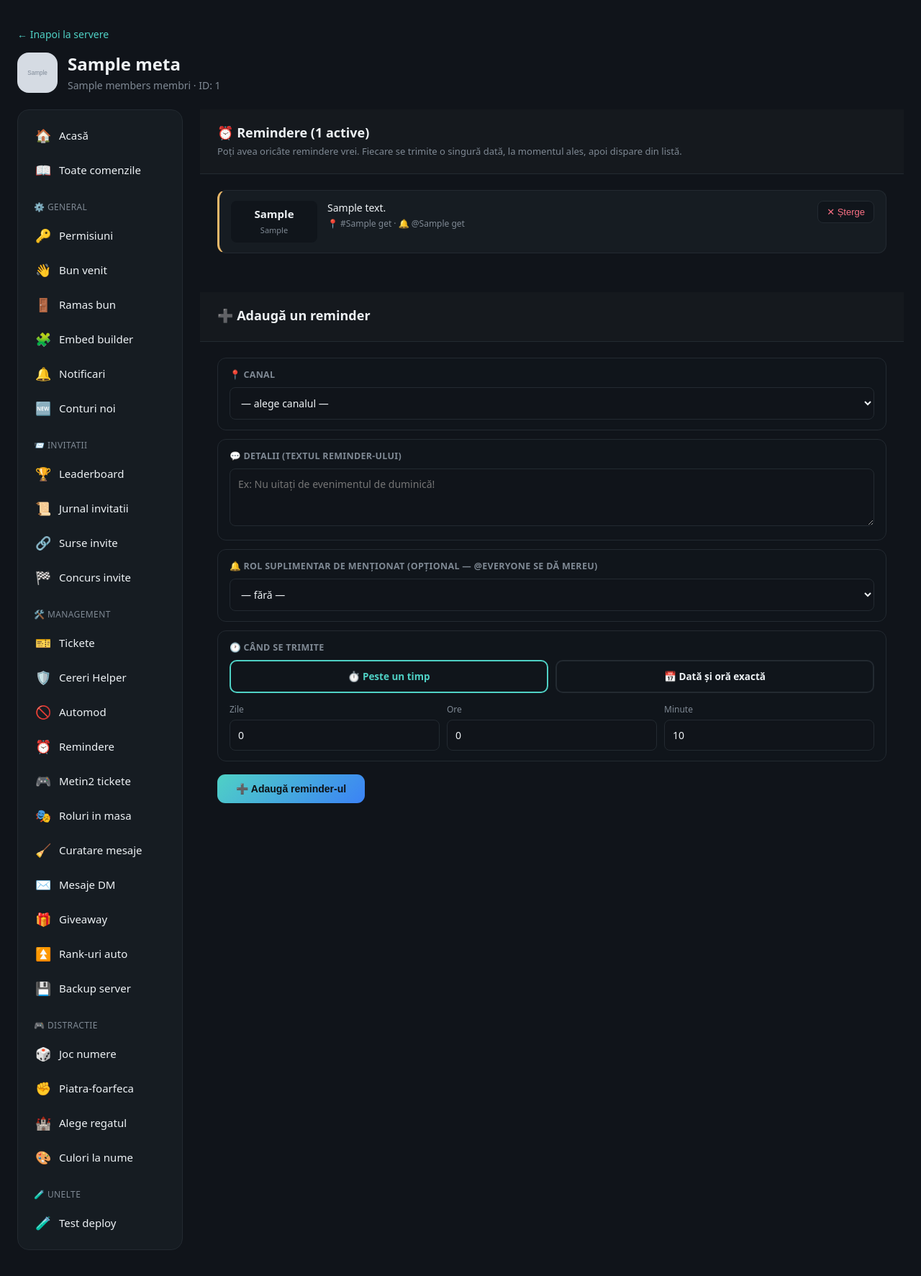
After one commit to razvan1479/Sir-Penguin, a Flask app: template dashboard/templates/reminders.html in a window 1280 px wide. The commit adds this page. Shown: the whole page at 72% size. Run offline with Flask 3, Linux system fonts and the light colour scheme; the template is opened without the code that fills it: most values are stand-ins (such as "Sample title", 1, 10 or a date in 2020); grey boxes marked "Sample" are stand-in pictures.

Commit message:
v26.11.0

```diff
--- a/dashboard/app.py
+++ b/dashboard/app.py
@@ -947,6 +947,98 @@ def helperapp_page(guild_id):
                            max_questions=5,
                            meta=storage.get(gid, "meta", {}),
                            section="helperapp", saved=request.args.get("saved"))
+
+
+@app.route("/reminders/<guild_id>", methods=["GET", "POST"])
+@guild_required
+def reminders_page(guild_id):
+    gid = int(guild_id)
+    reminders = storage.get(gid, "reminders", []) or []
+
+    if request.method == "POST":
+        action = request.form.get("action", "add")
+        if action == "add":
+            channel_id = _to_int(request.form.get("channel_id", ""))
+            message = request.form.get("message", "").strip()
+            mode = request.form.get("mode", "relative")
+            trigger_ts = None
+            error = None
+
+            if not channel_id:
+                error = "Alege un canal."
+            elif not message:
+                error = "Scrie un text pentru reminder."
+            elif mode == "relative":
+                days = _to_int(request.form.get("days", "")) or 0
+                hours = _to_int(request.form.get("hours", "")) or 0
+                minutes = _to_int(request.form.get("minutes", "")) or 0
+                total_seconds = days * 86400 + hours * 3600 + minutes * 60
+                if total_seconds <= 0:
+                    error = "Alege cel puțin o durată (zile/ore/minute) mai mare ca 0."
+                else:
+                    trigger_ts = _time.time() + total_seconds
+            else:  # mode == "exact"
+                date_str = request.form.get("date", "")
+                time_str = request.form.get("time", "") or "00:00"
+                try:
+                    import datetime
+                    from zoneinfo import ZoneInfo
+                    dt = datetime.datetime.strptime(f"{date_str} {time_str}", "%Y-%m-%d %H:%M")
+                    dt = dt.replace(tzinfo=ZoneInfo("Europe/Bucharest"))
+                    trigger_ts = dt.timestamp()
+                    if trigger_ts <= _time.time():
+                        error = "Data și ora alese sunt deja în trecut."
+                except ValueError:
+                    error = "Data sau ora nu sunt valide."
+
+            if not error:
+                reminders.append({
+                    "id": uuid.uuid4().hex[:10],
+                    "channel_id": channel_id,
+                    "message": message,
+                    "trigger_ts": trigger_ts,
+                    "role_id": _to_int(request.form.get("role_id", "")) or None,
+                    "created_ts": _time.time(),
+                })
+                storage.set(gid, "reminders", reminders)
+                return redirect(url_for("reminders_page", guild_id=guild_id, saved=1))
+            return redirect(url_for("reminders_page", guild_id=guild_id, error=error))
+
+        elif action == "delete":
+            rid = request.form.get("id")
+            reminders = [r for r in reminders if r.get("id") != rid]
+            storage.set(gid, "reminders", reminders)
+            return redirect(url_for("reminders_page", guild_id=guild_id))
+
+    channels = storage.get(gid, "channels", {}) or {}
+    roles = storage.get(gid, "roles", {}) or {}
+    reminders_sorted = sorted(reminders, key=lambda r: r.get("trigger_ts", 0))
+
+    import datetime
+    from zoneinfo import ZoneInfo
+    tz = ZoneInfo("Europe/Bucharest")
+    now = _time.time()
+    for r in reminders_sorted:
+        ts = r.get("trigger_ts", 0)
+        dt = datetime.datetime.fromtimestamp(ts, tz)
+        r["when_str"] = dt.strftime("%d.%m %H:%M")
+        remaining = ts - now
+        if remaining <= 0:
+            r["in_str"] = "acum"
+        elif remaining < 3600:
+            r["in_str"] = f"peste {int(remaining // 60)} min"
+        elif remaining < 86400:
+            r["in_str"] = f"peste {int(remaining // 3600)} h"
+        else:
+            r["in_str"] = f"peste {int(remaining // 86400)} zile"
+
+    ch_by_id = {str(c["id"]): c["name"] for c in channels.get("texts", [])}
+    role_by_id = {str(r["id"]): r["name"] for r in roles.get("list", [])}
+    return render_template("reminders.html", guild_id=guild_id, reminders=reminders_sorted,
+                           text_channels=channels.get("texts", []), roles=roles.get("list", []),
+                           ch_by_id=ch_by_id, role_by_id=role_by_id,
+                           meta=storage.get(gid, "meta", {}), section="reminders",
+                           saved=request.args.get("saved"), error=request.args.get("error"))
 
 
 @app.route("/tickets/<guild_id>", methods=["GET", "POST"])
--- a/dashboard/templates/base.html
+++ b/dashboard/templates/base.html
@@ -101,6 +101,7 @@
       <a class="nav {% if section=='tickets' %}active{% endif %}" href="/tickets/{{ guild_id }}"><span class="ic">🎫</span> Tickete</a>
       <a class="nav {% if section=='helperapp' %}active{% endif %}" href="/helperapp/{{ guild_id }}"><span class="ic">🛡️</span> Cereri Helper</a>
       <a class="nav {% if section=='automod' %}active{% endif %}" href="/automod/{{ guild_id }}"><span class="ic">🚫</span> Automod</a>
+      <a class="nav {% if section=='reminders' %}active{% endif %}" href="/reminders/{{ guild_id }}"><span class="ic">⏰</span> Remindere</a>
       <a class="nav {% if section=='metin2' %}active{% endif %}" href="/metin2/{{ guild_id }}"><span class="ic">🎮</span> Metin2 tickete</a>
       <a class="nav {% if section=='massrole' %}active{% endif %}" href="/massrole/{{ guild_id }}"><span class="ic">🎭</span> Roluri in masa</a>
       <a class="nav {% if section=='cleanup' %}active{% endif %}" href="/cleanup/{{ guild_id }}"><span class="ic">🧹</span> Curatare mesaje</a>
--- /dev/null
+++ b/dashboard/templates/reminders.html
@@ -0,0 +1,144 @@
+{% extends "base.html" %}
+{% block title %}Remindere · {{ meta.get('name','Server') }}{% endblock %}
+
+{% block extra_style %}
+  .panel { padding:0; margin-bottom:22px; overflow:hidden; }
+  .panel-head { padding:20px 24px; border-bottom:1px solid var(--glass-border); background:rgba(255,255,255,.02); }
+  .panel-head h3 { margin:0 0 4px; font-size:18px; }
+  .panel-body { padding:22px 24px; }
+  .sub { color:var(--muted); font-size:13px; margin:0; line-height:1.6; }
+  .field { background:var(--input); border:1px solid var(--glass-border); border-radius:12px; padding:14px 16px; margin-bottom:12px; }
+  .field > label { display:block; font-size:12.5px; color:var(--muted); margin:0 0 9px; font-weight:700; text-transform:uppercase; letter-spacing:.3px; }
+  input[type=text], input[type=number], input[type=date], input[type=time], select, textarea { width:100%; padding:11px; border-radius:8px; border:1px solid var(--glass-border); background:var(--bg); color:var(--text); font-size:14px; box-sizing:border-box; font-family:inherit; }
+  textarea { min-height:80px; resize:vertical; }
+  .save { margin-top:6px; background:linear-gradient(135deg,var(--accent),var(--accent2)); color:#0d1013; border:none; padding:12px 26px; border-radius:11px; font-weight:700; font-size:14px; cursor:pointer; }
+  .saved { background:rgba(34,197,94,.12); border:1px solid rgba(34,197,94,.3); color:#4ade80; border-radius:10px; padding:11px 15px; margin-bottom:16px; font-size:14px; }
+  .err { background:rgba(251,113,133,.12); border:1px solid rgba(251,113,133,.3); color:#fb7185; border-radius:10px; padding:11px 15px; margin-bottom:16px; font-size:14px; }
+  .modes { display:flex; gap:10px; margin-bottom:14px; }
+  .mode-opt { position:relative; flex:1; display:block; background:var(--input); border:2px solid var(--glass-border); border-radius:10px; padding:12px 14px; cursor:pointer; text-align:center; font-weight:700; font-size:13.5px; transition:border-color .15s; }
+  .mode-opt input { position:absolute; opacity:0; }
+  .mode-opt:has(input:checked) { border-color:var(--accent); color:var(--accent); }
+  .mode-opt.on { border-color:var(--accent); color:var(--accent); }
+  .grid3 { display:grid; grid-template-columns:1fr 1fr 1fr; gap:10px; }
+  .grid2 { display:grid; grid-template-columns:1fr 1fr; gap:10px; }
+  @media (max-width:640px){ .grid3, .grid2 { grid-template-columns:1fr; } }
+  .relmode, .exactmode { display:none; }
+  .relmode.on, .exactmode.on { display:block; }
+
+  .rem { display:flex; align-items:flex-start; gap:14px; background:var(--card); border:1px solid var(--glass-border); border-left:3px solid var(--gold); border-radius:12px; padding:14px 16px; margin-bottom:10px; }
+  .rem .when { flex:none; min-width:120px; text-align:center; background:var(--input); border-radius:8px; padding:8px 10px; }
+  .rem .when b { display:block; font-size:15px; }
+  .rem .when small { color:var(--muted); font-size:11px; }
+  .rem .body { flex:1; min-width:0; }
+  .rem .msg { font-size:14px; margin-bottom:4px; word-break:break-word; }
+  .rem .meta { color:var(--muted); font-size:12px; }
+  .rem .del { background:var(--input); border:1px solid var(--glass-border); color:#fb7185; border-radius:8px; padding:7px 12px; cursor:pointer; font-size:13px; flex:none; }
+  .empty { text-align:center; color:var(--muted); padding:30px; }
+{% endblock %}
+
+{% block content %}
+  {% if saved %}<div class="saved">✅ Reminder adăugat!</div>{% endif %}
+  {% if error %}<div class="err">⚠️ {{ error }}</div>{% endif %}
+
+  <div class="panel">
+    <div class="panel-head">
+      <h3>⏰ Remindere ({{ reminders|length }} active)</h3>
+      <p class="sub">Poți avea oricâte remindere vrei. Fiecare se trimite o singură dată, la momentul ales, apoi dispare din listă.</p>
+    </div>
+    <div class="panel-body">
+      {% if not reminders %}
+      <div class="empty">Niciun reminder activ încă. Adaugă unul mai jos.</div>
+      {% else %}
+        {% for r in reminders %}
+        <div class="rem">
+          <div class="when">
+            <b>{{ r.when_str }}</b>
+            <small>{{ r.in_str }}</small>
+          </div>
+          <div class="body">
+            <div class="msg">{{ r.message }}</div>
+            <div class="meta">
+              📍 #{{ ch_by_id.get(r.channel_id|string, '?') }}
+              {% if r.role_id %} · 🔔 @{{ role_by_id.get(r.role_id|string, '?') }}{% endif %}
+            </div>
+          </div>
+          <form method="POST" onsubmit="return confirm('Ștergi acest reminder?')">
+            <input type="hidden" name="action" value="delete">
+            <input type="hidden" name="id" value="{{ r.id }}">
+            <button class="del" type="submit">✕ Șterge</button>
+          </form>
+        </div>
+        {% endfor %}
+      {% endif %}
+    </div>
+  </div>
+
+  <form class="panel" method="POST">
+    <div class="panel-head">
+      <h3>➕ Adaugă un reminder</h3>
+    </div>
+    <div class="panel-body">
+      <input type="hidden" name="action" value="add">
+
+      <div class="field">
+        <label>📍 Canal</label>
+        <select name="channel_id" required>
+          <option value="">— alege canalul —</option>
+          {% for ch in text_channels %}
+          <option value="{{ ch.id }}">#{{ ch.name }}</option>
+          {% endfor %}
+        </select>
+      </div>
+
+      <div class="field">
+        <label>💬 Detalii (textul reminder-ului)</label>
+        <textarea name="message" placeholder="Ex: Nu uitați de evenimentul de duminică!" required></textarea>
+      </div>
+
+      <div class="field">
+        <label>🔔 Rol suplimentar de menționat (opțional — @everyone se dă mereu)</label>
+        <select name="role_id">
+          <option value="">— fără —</option>
+          {% for r in roles %}
+          <option value="{{ r.id }}">{{ r.name }}</option>
+          {% endfor %}
+        </select>
+      </div>
+
+      <div class="field">
+        <label>🕐 Când se trimite</label>
+        <div class="modes">
+          <label class="mode-opt" id="modeRelBtn"><input type="radio" name="mode" value="relative" checked onchange="setMode('relative')">⏱️ Peste un timp</label>
+          <label class="mode-opt" id="modeExactBtn"><input type="radio" name="mode" value="exact" onchange="setMode('exact')">📅 Dată și oră exactă</label>
+        </div>
+
+        <div class="relmode on" id="relBlock">
+          <div class="grid3">
+            <div><label style="display:block;font-size:12px;color:var(--muted);margin-bottom:6px">Zile</label><input type="number" name="days" min="0" value="0"></div>
+            <div><label style="display:block;font-size:12px;color:var(--muted);margin-bottom:6px">Ore</label><input type="number" name="hours" min="0" value="0"></div>
+            <div><label style="display:block;font-size:12px;color:var(--muted);margin-bottom:6px">Minute</label><input type="number" name="minutes" min="0" value="10"></div>
+          </div>
+        </div>
+
+        <div class="exactmode" id="exactBlock">
+          <div class="grid2">
+            <div><label style="display:block;font-size:12px;color:var(--muted);margin-bottom:6px">Data</label><input type="date" name="date"></div>
+            <div><label style="display:block;font-size:12px;color:var(--muted);margin-bottom:6px">Ora</label><input type="time" name="time"></div>
+          </div>
+          <p class="sub" style="margin-top:8px">Fus orar: România (Europe/Bucharest).</p>
+        </div>
+      </div>
+
+      <button class="save" type="submit">➕ Adaugă reminder-ul</button>
+    </div>
+  </form>
+
+  <script>
+    function setMode(mode) {
+      document.getElementById('relBlock').classList.toggle('on', mode === 'relative');
+      document.getElementById('exactBlock').classList.toggle('on', mode === 'exact');
+      document.getElementById('modeRelBtn').classList.toggle('on', mode === 'relative');
+      document.getElementById('modeExactBtn').classList.toggle('on', mode === 'exact');
+    }
+  </script>
+{% endblock %}
```
Also changed, not shown: cogs/reminders.py (added, +81 -0 lines).
